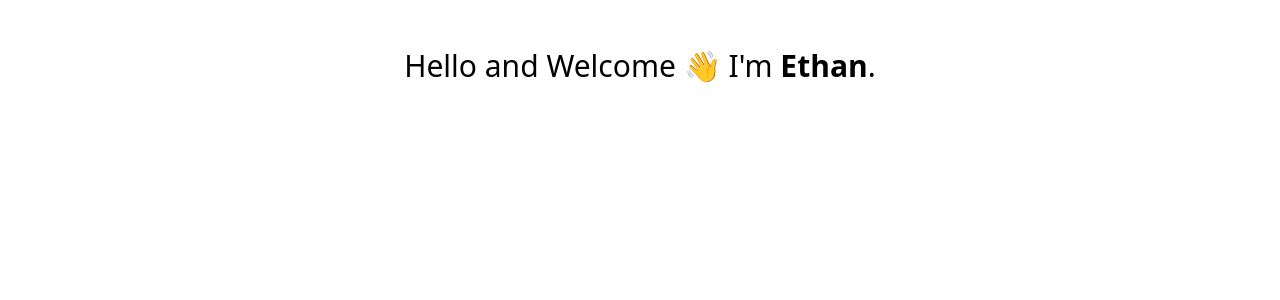
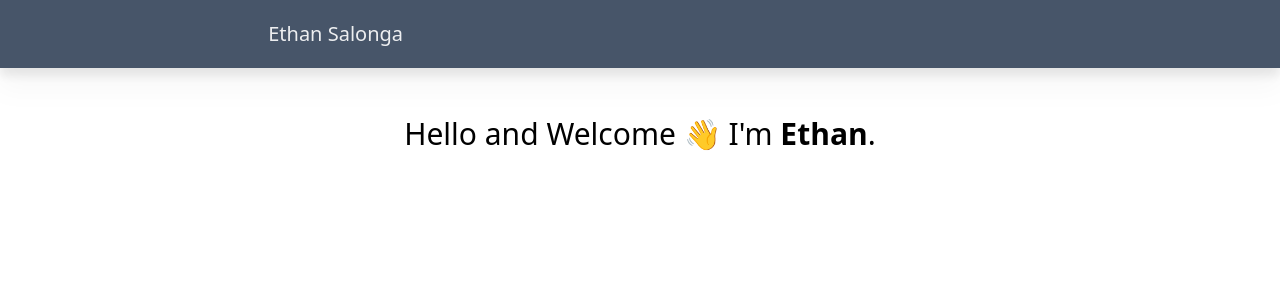
Before and after one commit to ethansalonga/blog-website, a Next.js app: page / in a window 1280 px wide. Shown: the top 300 px of the page. Built offline with nearby package versions, Linux system fonts and the light colour scheme.

Commit message:
feat: create navbar

```diff
--- /dev/null
+++ b/app/components/Navbar.tsx
@@ -0,0 +1,13 @@
+import Link from "next/link"
+
+export default function Navbar() {
+  return (
+    <nav className="bg-slate-600 p-4 sticky top-0 drop-shadow-xl z-10">
+      <div className="prose prose-xl mx-auto flex justify-between flex-col sm:flex-row">
+        <Link href="/" className="text-white/90 no-underline hover:text-white">
+          Ethan Salonga
+        </Link>
+      </div>
+    </nav>
+  )
+}
--- a/app/layout.tsx
+++ b/app/layout.tsx
@@ -1,4 +1,5 @@
 import "./globals.css"
+import Navbar from "./components/Navbar"
 
 export const metadata = {
   title: "Create Next App",
@@ -12,7 +13,10 @@
 }) {
   return (
     <html lang="en">
-      <body className="dark:bg-slate-800">{children}</body>
+      <body className="dark:bg-slate-800">
+        <Navbar />
+        {children}
+      </body>
     </html>
   )
 }
```
